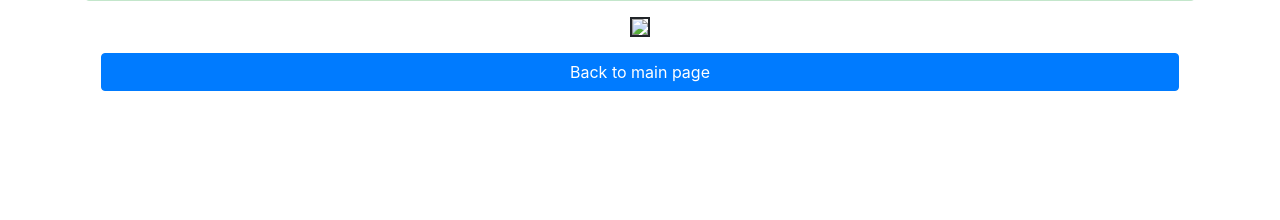
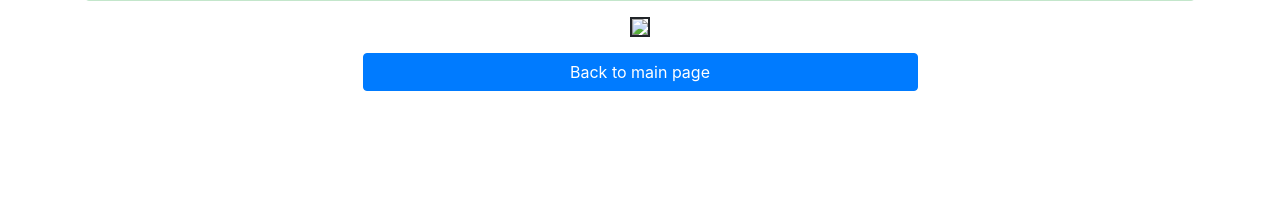
Before and after one commit to ab63/quickdraw, a Flask app: template app/templates/hook.html in a window 1280 px wide. Shown: the part 401-621 px from the top of the page. Run offline with Flask 2, Linux system fonts and the light colour scheme; the template is opened without the code that fills it, so the values that code supplies are empty; parts of the project's set-up code (start-up, migrations or seed data) failed here and were passed over; some libraries are stand-ins or nearby versions.

Commit message:
Update button

```diff
--- a/app/templates/hook.html
+++ b/app/templates/hook.html
@@ -16,7 +16,7 @@
     <!-- Button to navigate back-->
       <button
         type="button"
-        class="btn btn-primary w-sm-25 m-3 btn-block"
+        class="btn btn-primary w-50 m-3 btn-block"
         onClick="location.href='../'"
       >
         Back to main page
```
